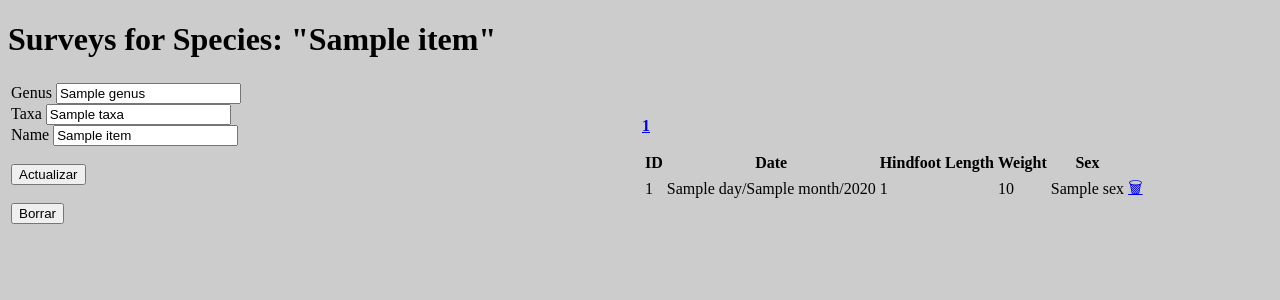
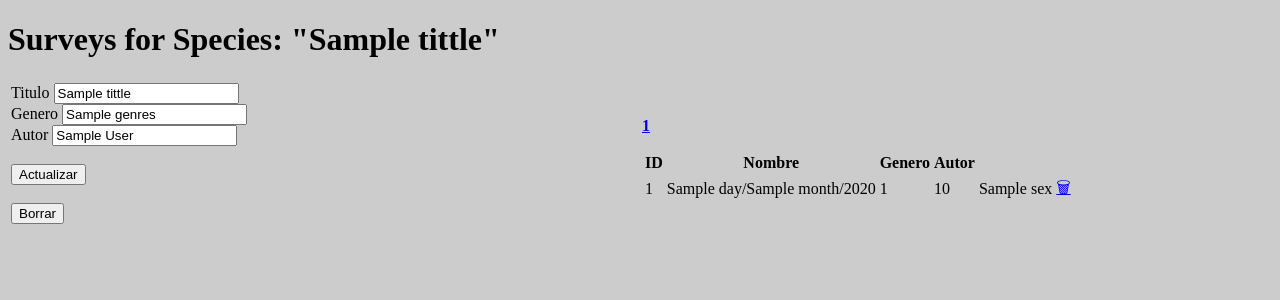
Before and after one commit to josemanuelponce/rodolfo, a Flask app: template libraria/myapp/templates/items.html in a window 1280 px wide. Shown: the top 300 px of the page. Run offline with Flask 3, Linux system fonts and the light colour scheme; the template is opened without the code that fills it: most values are stand-ins (such as "Sample title", 1, 10 or a date in 2020).

Commit message:
mostrar lista

```diff
--- a/libraria/myapp/templates/index.html
+++ b/libraria/myapp/templates/index.html
@@ -35,7 +35,7 @@
     </p>
 
     {% for sp in items.items %}
-    <li><a href="/items/{{ sp.uid }}">{{ sp.name }}</a></li>
+    <li><a href="/items/{{ sp.id }}">{{ sp.tittle }}</a></li>
     {% endfor %}
   </ul>
   {% endblock %}
--- a/libraria/myapp/templates/items.html
+++ b/libraria/myapp/templates/items.html
@@ -1,5 +1,5 @@
 {% extends 'base.html' %} {% block content %}
-<h1>Surveys for Species: "{{ items.name }}"</h1>
+<h1>Surveys for Species: "{{ items.tittle }}"</h1>
 
 <table width="100%">
   <tbody>
@@ -9,38 +9,38 @@
         <!--  action dice adónde se va a enviar los datos del formulario al hacer submit-->
         <form
           class="items-form"
-          action="/items/{{ items.uid }}"
+          action="/items/{{ items.id }}"
           method="post"
         >
-          <label for="genus_input">Genus</label>
+          <label for="tittle_input">Titulo</label>
           <input
             type="text"
-            name="genus"
-            id="genus_input"
-            value="{{ items.genus }}"
+            name="tittle"
+            id="tittle_input"
+            value="{{ items.tittle }}"
           /><br />
 
-          <label for="taxa_input">Taxa</label>
+          <label for="genres_input">Genero</label>
           <input
             type="text"
-            name="taxa"
-            id="taxa_input"
-            value="{{ items.taxa }}"
+            name="genres"
+            id="genres_input"
+            value="{{ items.genres }}"
           /><br />
 
-          <label for="name_input">Name</label>
+          <label for="authors_input">Autor</label>
           <input
             type="text"
-            name="name"
-            id="name_input"
-            value="{{ items.name }}"
+            name="authors"
+            id="authors_input"
+            value="{{ items.authors }}"
           /><br />
 
           <br />
           <input type="submit" value="Actualizar" />  <!--  si está dentro de un formulario este es el botón input type="submit"  Actualizar es la etiqueta que aparece en la página web-->
         </form>
         <br />
-        <form action="/items/{{ items.uid }}/delete" method="post">
+        <form action="/items/{{ items.id }}/delete" method="post">
           <input type="submit" value="Borrar" />
         </form>
       </td>
@@ -49,12 +49,12 @@
         <p>
           {% for page in pages %} {% if page == items.page %}
           <a
-            href="/items/{{ items.uid }}?page={{ page }}"
+            href="/items/{{ items.id }}?page={{ page }}"
             class="current-page"
             ><strong>{{ page }}</strong></a
           >
           {% else %}
-          <a href="/items/{{ items.uid }}?page={{ page }}">{{ page }}</a>
+          <a href="/items/{{ items.id }}?page={{ page }}">{{ page }}</a>
           {% endif %} {% endfor %}
         </p>
         <!--  la tabla de la derecha-->
@@ -62,10 +62,9 @@
           <thead>
             <tr>
               <th>ID</th>
-              <th>Date</th>
-              <th>Hindfoot Length</th>
-              <th>Weight</th>
-              <th>Sex</th>
+              <th>Nombre</th>
+              <th>Genero</th>
+              <th>Autor</th>
               <th></th>
             </tr>
           </thead>
@@ -73,7 +72,7 @@
           <tbody>
             {% for s in interactions %}
             <tr>
-              <td>{{ s.uid }}</td>
+              <td>{{ s.id }}</td>
               <td>{{ s.day }}/{{ s.month }}/{{ s.year }}</td>
               <td>{{ s.hindfoot_length }}</td>
               <td>{{ s.weight }}</td>
@@ -82,7 +81,7 @@
                 <a
                   title="Borrar Survey"
                   class="delete-btn"
-                  href="/items/{{ items.uid }}/interactions/{{ s.uid }}/delete"
+                  href="/items/{{ items.id }}/interactions/{{ s.id }}/delete"
                 >
                 🗑
                 </a>
```
Also changed, not shown: libraria/myapp/models.py (+34 -15 lines), libraria/myapp/templates/update.html (+14 -20 lines), libraria/myapp/views.py (+14 -14 lines), agenda/instance/contacts.sqlite3 (deleted), libraria/instance/contacts.sqlite3.
